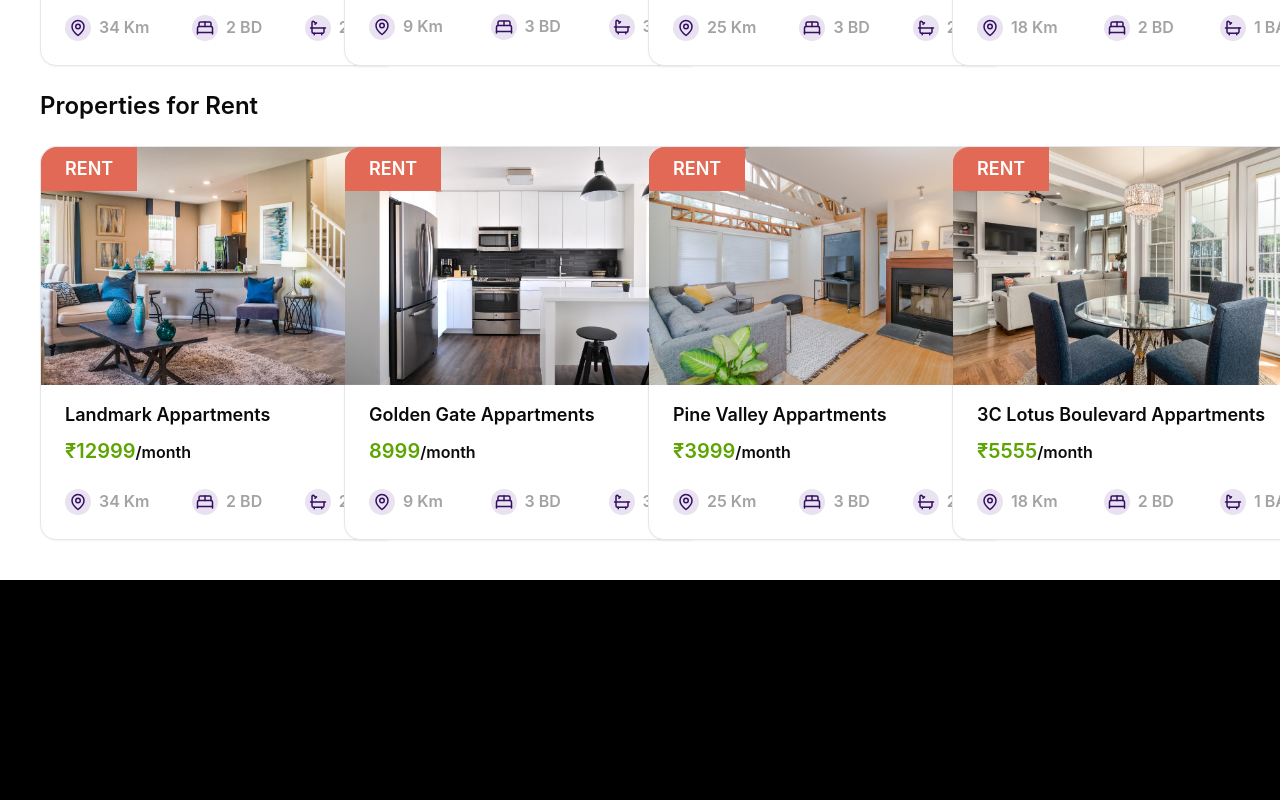
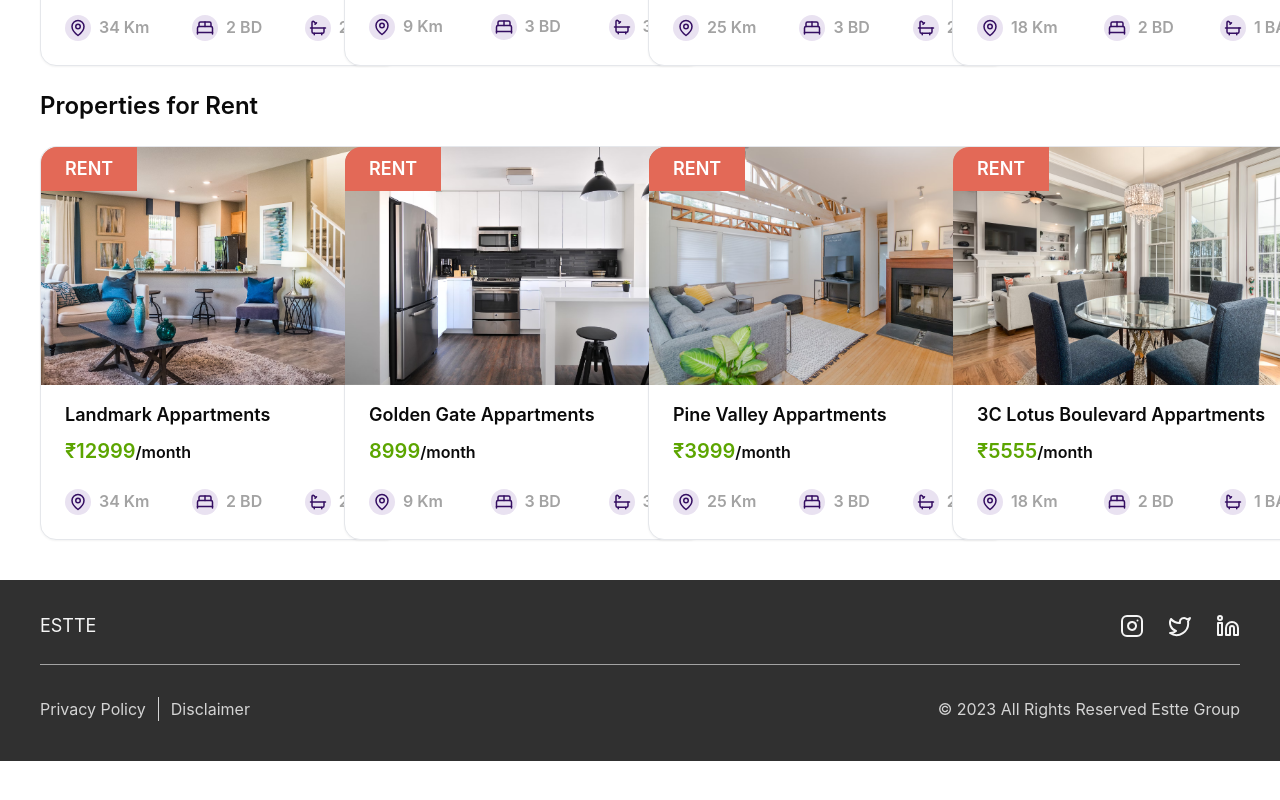
Before and after one commit to seniorLikeToCode/hotel_booking, a React (Create React App) app: page / in a window 1280 px wide. Shown: the part 1609-2409 px from the top of the page. After the commit the page ends 2370 px from the top, so only its background shows below. Built offline with nearby package versions, Linux system fonts and the light colour scheme.

Commit message:
footer added

```diff
--- a/src/components/footer.jsx
+++ b/src/components/footer.jsx
@@ -1,8 +1,27 @@
-import React from 'react';
+import { Instagram, Linkedin, Twitter } from "lucide-react";
+import React from "react";
 
 const Footer = () => {
     return (
-        <div className='h-96 bg-black'></div>
+        <div className="bg-[#303030] px-2 py-4">
+            <div className="flex justify-between items-center py-4 pb-6 px-8">
+                <p className="text-lg text-neutral-100">ESTTE</p>
+                <div className="flex gap-6">
+                    <Instagram size={24} className="text-neutral-100" />
+                    <Twitter size={24} className="text-neutral-100" />
+                    <Linkedin size={24} className="text-neutral-100" />
+                </div>
+            </div>
+            <div className="h-[1px] shrink-0 bg-neutral-400 mx-8"></div>
+            <div className="flex justify-between items-center pt-8 pb-6 mx-8">
+                <div className="text-neutral-300 flex gap-3">
+                    <p>Privacy Policy</p>
+                    <div className=" bg-neutral-300 h-auto w-[1px]"> </div>
+                    <p>Disclaimer</p>
+                </div>
+                <p className="text-neutral-300">© 2023 All Rights Reserved Estte Group</p>
+            </div>
+        </div>
     );
 };
 
```
